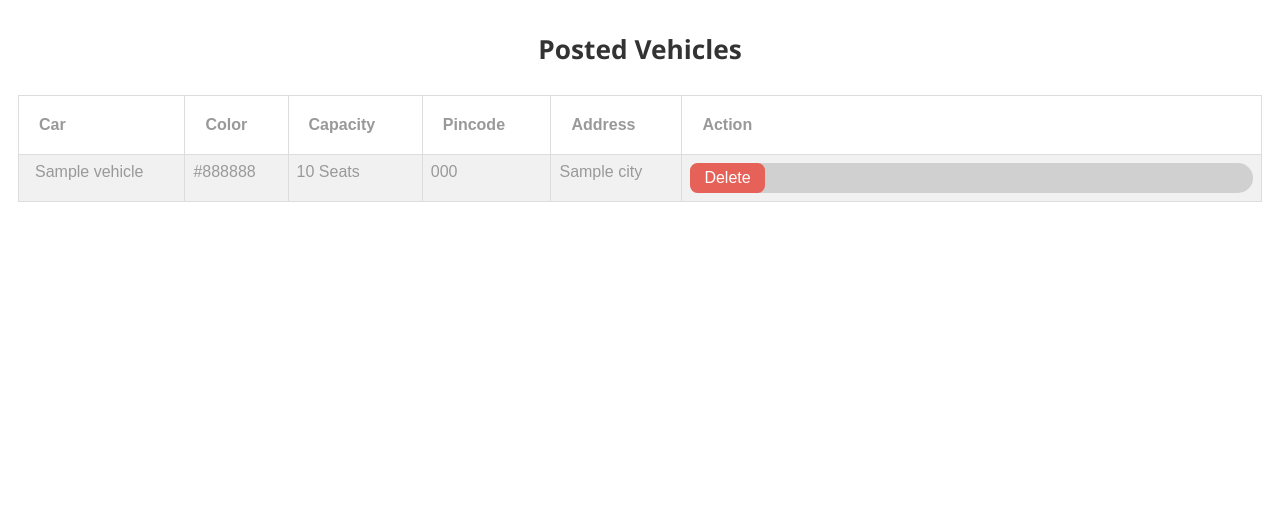
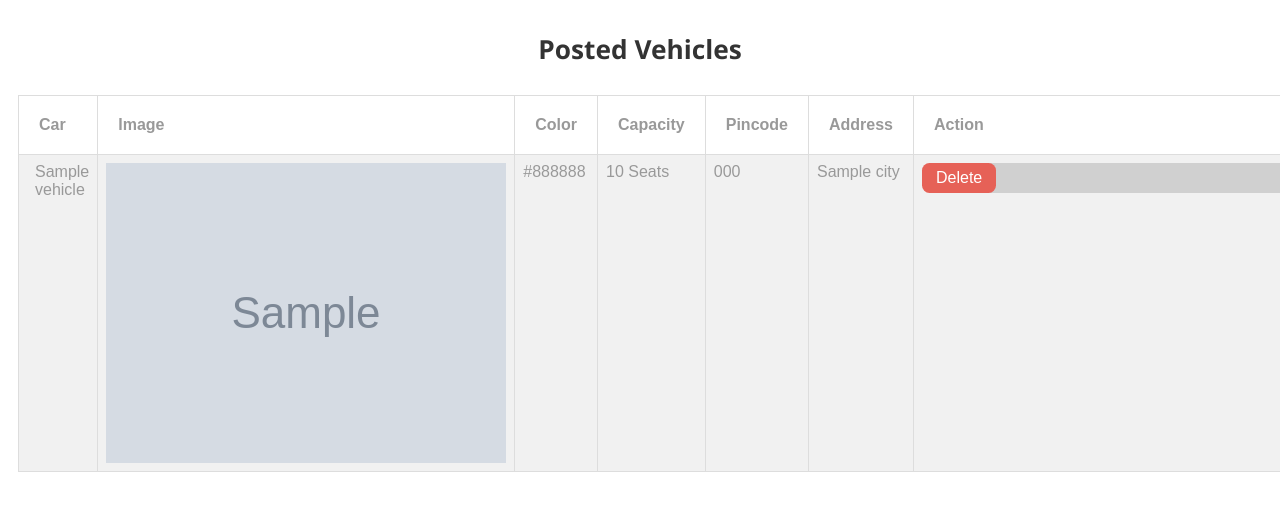
Before and after one commit to mofo98/car_rental, a Django app: template car_rental_system/car_dealer_portal/templates/car_dealer/manage.html in a window 1280 px wide; the page is wider, and only the part inside the window is pictured. Shown: the part 60-571 px from the top of that part. Run offline with Django 3.2, Linux system fonts and the light colour scheme; the template is opened without the code that fills it: most values are stand-ins (such as "Sample title", 1, 10 or a date in 2020); grey boxes marked "Sample" are stand-in pictures; some libraries are stand-ins or nearby versions.

Commit message:
Update manage.html
changed vehicle image

```diff
--- a/car_rental_system/car_dealer_portal/templates/car_dealer/manage.html
+++ b/car_rental_system/car_dealer_portal/templates/car_dealer/manage.html
@@ -7,6 +7,7 @@
 
   <tr>
     <th style="padding:20;">Car </th>
+    <th style="padding:20;">Image </th>
     <th style="padding:20;">Color </th>
     <th style="padding:20;">Capacity </th>
     <th style="padding:20;">Pincode </th>
@@ -16,6 +17,7 @@
   {% for vehicle in vehicle_list %}
   <tr>
       <td>{{vehicle.car_name}}</td>
+      <td><img src="{{vehicle.car_image}}" alt="{{vehicle.car_name}}"></td>
       <td>{{vehicle.color}}</td>
       <td>{{vehicle.capacity}} Seats</td>
       <td>{{vehicle.area.pincode}}</td>
```
